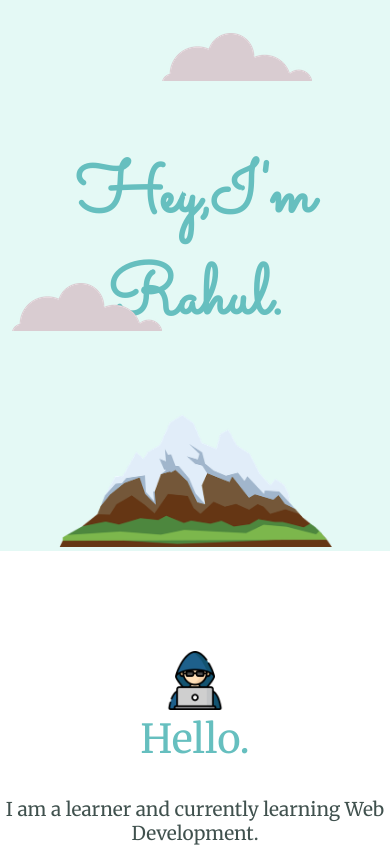
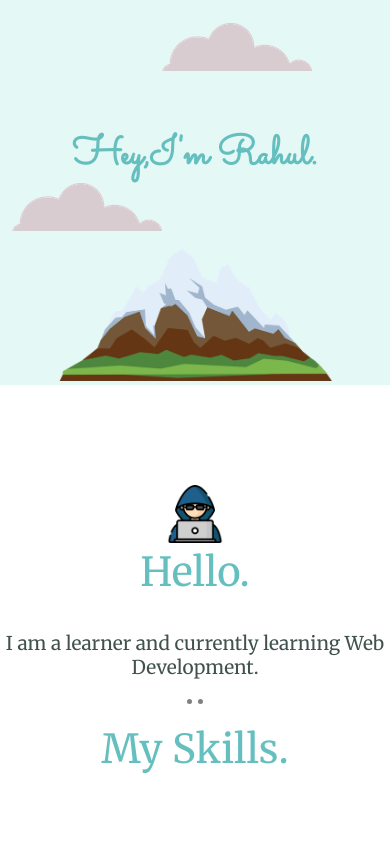
Before and after one commit to RahulMardia/Mysite, a plain HTML site: page index.html in a window 390 px wide. Shown: the top 848 px of the page. Drawn offline with Linux system fonts and the light colour scheme.

Commit message:
Update styles.css

```diff
--- a/css/styles.css
+++ b/css/styles.css
@@ -144,3 +144,9 @@ hr{
     background-image: linear-gradient(to bottom, #30e3cb, #2bc4ad);
     text-decoration: none;
   }
+
+@media(max-width:500px){
+h1{
+    font-size:40px;
+    }
+}
```
